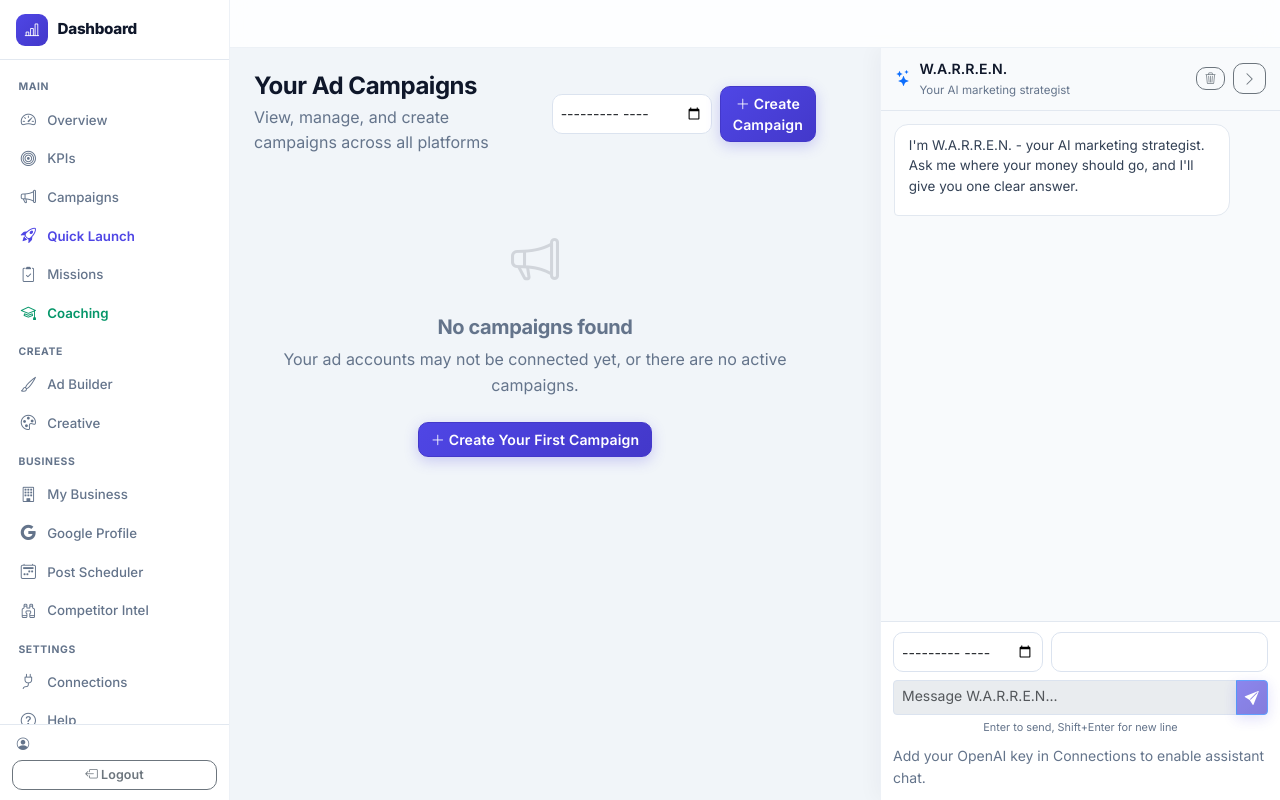
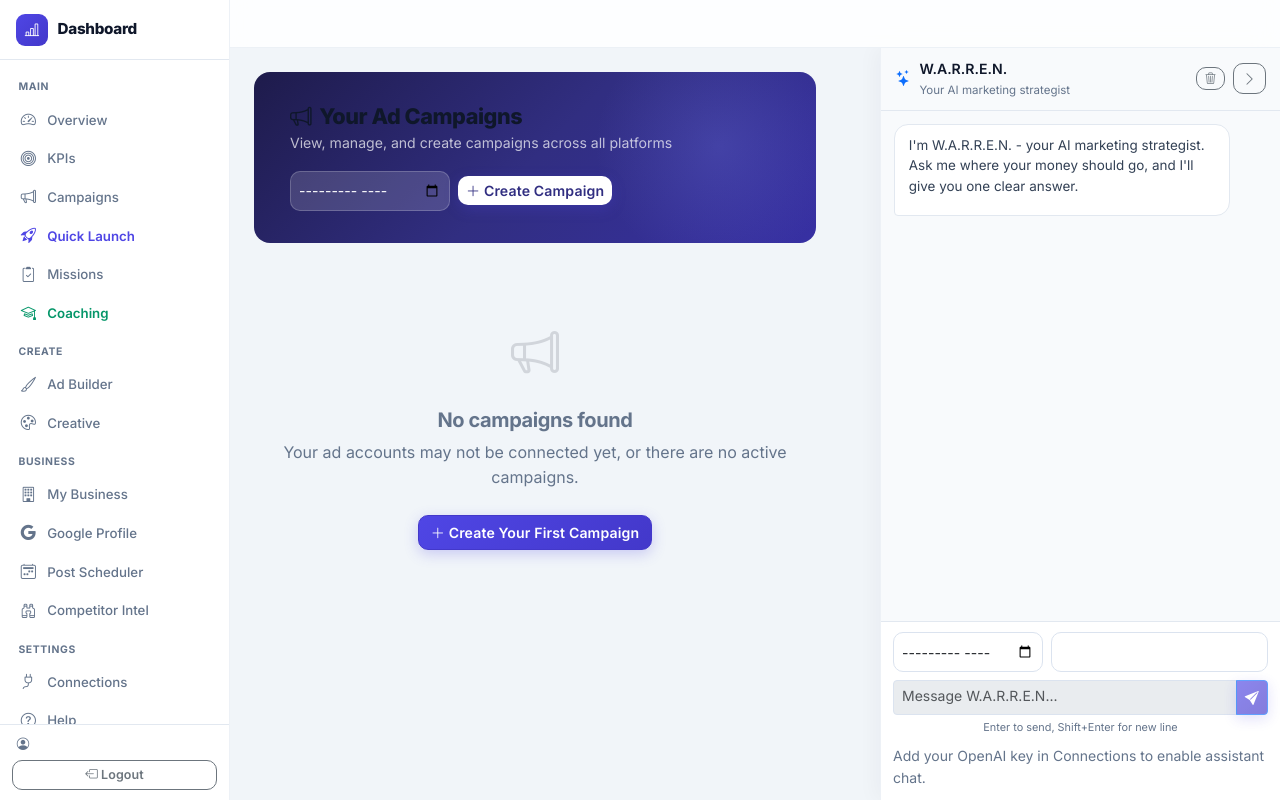
Before and after one commit to markgromer/gromore-admin, a Flask app: template webapp/templates/client/client_campaigns.html in a window 1280 px wide. Run offline with Flask 3, Linux system fonts and the light colour scheme; the template is opened without the code that fills it, so the values that code supplies are empty; some libraries are stand-ins or nearby versions.

Commit message:
Add gradient header banners to Campaigns, Ad Builder, Heatmap, Quick Launch, and Settings tabs

```diff
--- a/webapp/templates/client/client_campaigns.html
+++ b/webapp/templates/client/client_campaigns.html
@@ -3,18 +3,46 @@
 {% block title %}Campaigns{% endblock %}
 
 {% block content %}
-<div class="page-head">
+<style>
+    .camp-header {
+        background: linear-gradient(135deg, #1e1b4b 0%, #312e81 50%, #3730a3 100%);
+        border-radius: 16px;
+        padding: 2rem 2.25rem;
+        margin-bottom: 1.5rem;
+        color: #fff;
+        position: relative;
+        overflow: hidden;
+    }
+    .camp-header::before {
+        content: '';
+        position: absolute;
+        top: -30%; right: -5%;
+        width: 250px; height: 250px;
+        background: radial-gradient(circle, rgba(129,140,248,.2) 0%, transparent 70%);
+        border-radius: 50%;
+    }
+    .camp-header h3 { font-weight: 800; font-size: 1.35rem; margin-bottom: .15rem; position: relative; }
+    .camp-header p { opacity: .7; font-size: .88rem; margin: 0; position: relative; }
+    .camp-header-actions { position: relative; display: flex; align-items: center; gap: .5rem; }
+    .camp-header-actions .form-control { background: rgba(255,255,255,.15); border: 1px solid rgba(255,255,255,.2); color: #fff; }
+    .camp-header-actions .form-control:focus { background: rgba(255,255,255,.2); border-color: rgba(255,255,255,.4); color: #fff; }
+    .camp-header-actions .btn-primary { background: #fff; color: #312e81; border: none; font-weight: 600; }
+    .camp-header-actions .btn-primary:hover { background: #e0e7ff; color: #1e1b4b; }
+</style>
+<div class="camp-header">
+    <div class="d-flex justify-content-between align-items-center flex-wrap gap-3">
         <div>
-        <h4 class="mb-1">Your Ad Campaigns</h4>
-        <p class="text-muted mb-0">View, manage, and create campaigns across all platforms</p>
+            <h3><i class="bi bi-megaphone me-2"></i>Your Ad Campaigns</h3>
+            <p>View, manage, and create campaigns across all platforms</p>
         </div>
-    <div class="d-flex align-items-center gap-2">
+        <div class="camp-header-actions">
             <form method="GET" class="d-flex align-items-center gap-2">
                 <input type="month" name="month" value="{{ month }}" class="form-control form-control-sm" style="width: 160px;" onchange="this.form.submit()">
             </form>
-        <a href="{{ url_for('client.client_campaign_create') }}" class="btn btn-primary">
+            <a href="{{ url_for('client.client_campaign_create') }}" class="btn btn-primary btn-sm">
                 <i class="bi bi-plus-lg"></i> Create Campaign
             </a>
+        </div>
     </div>
 </div>
 
```
Also changed, not shown: webapp/templates/client/client_ad_builder.html (+35 -9 lines), webapp/templates/client/client_heatmap.html (+24 -5 lines), webapp/templates/client/client_quick_launch.html (+19 -2 lines), webapp/templates/client/client_settings.html (+24 -3 lines). Lines whose indentation alone changed are shown as unchanged.
